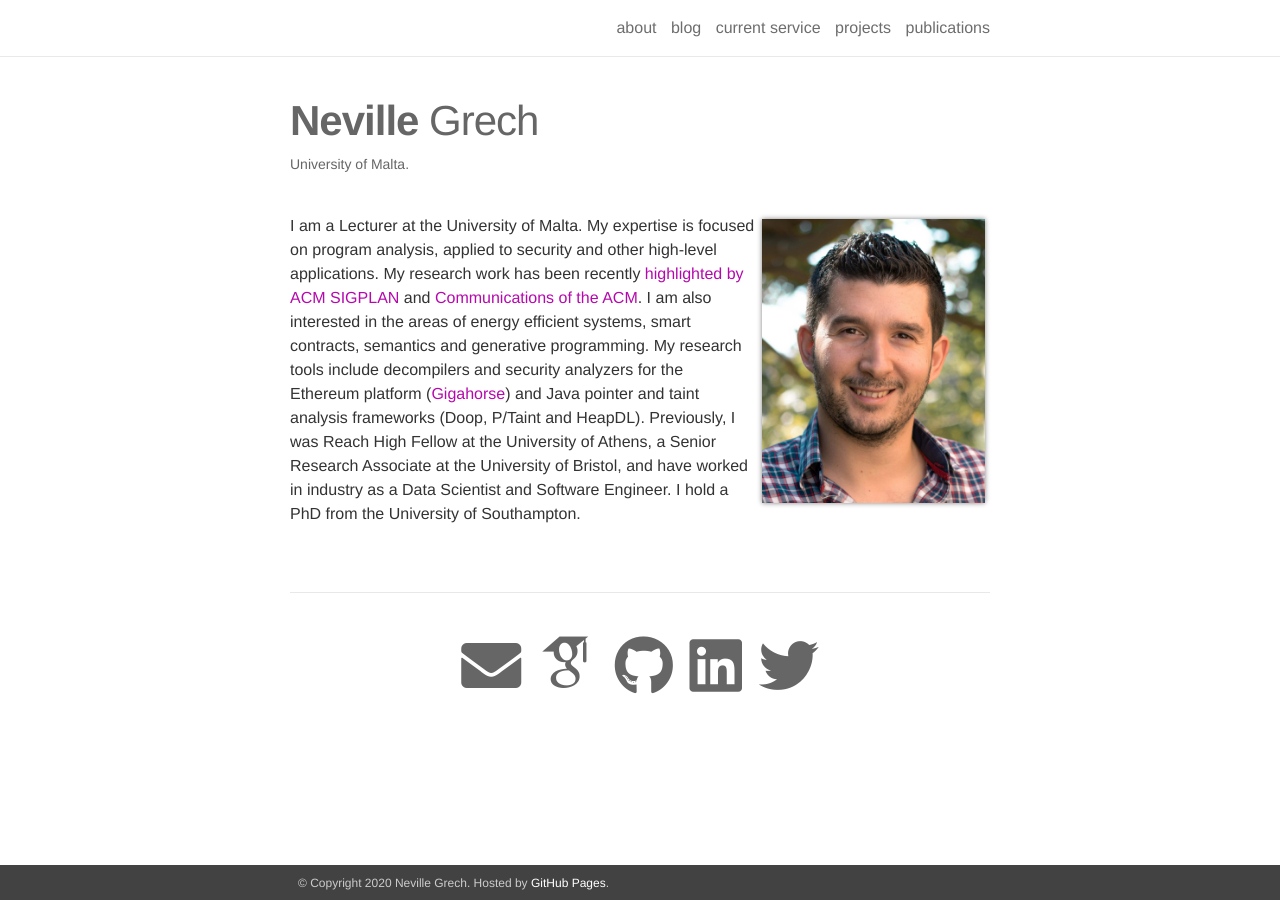
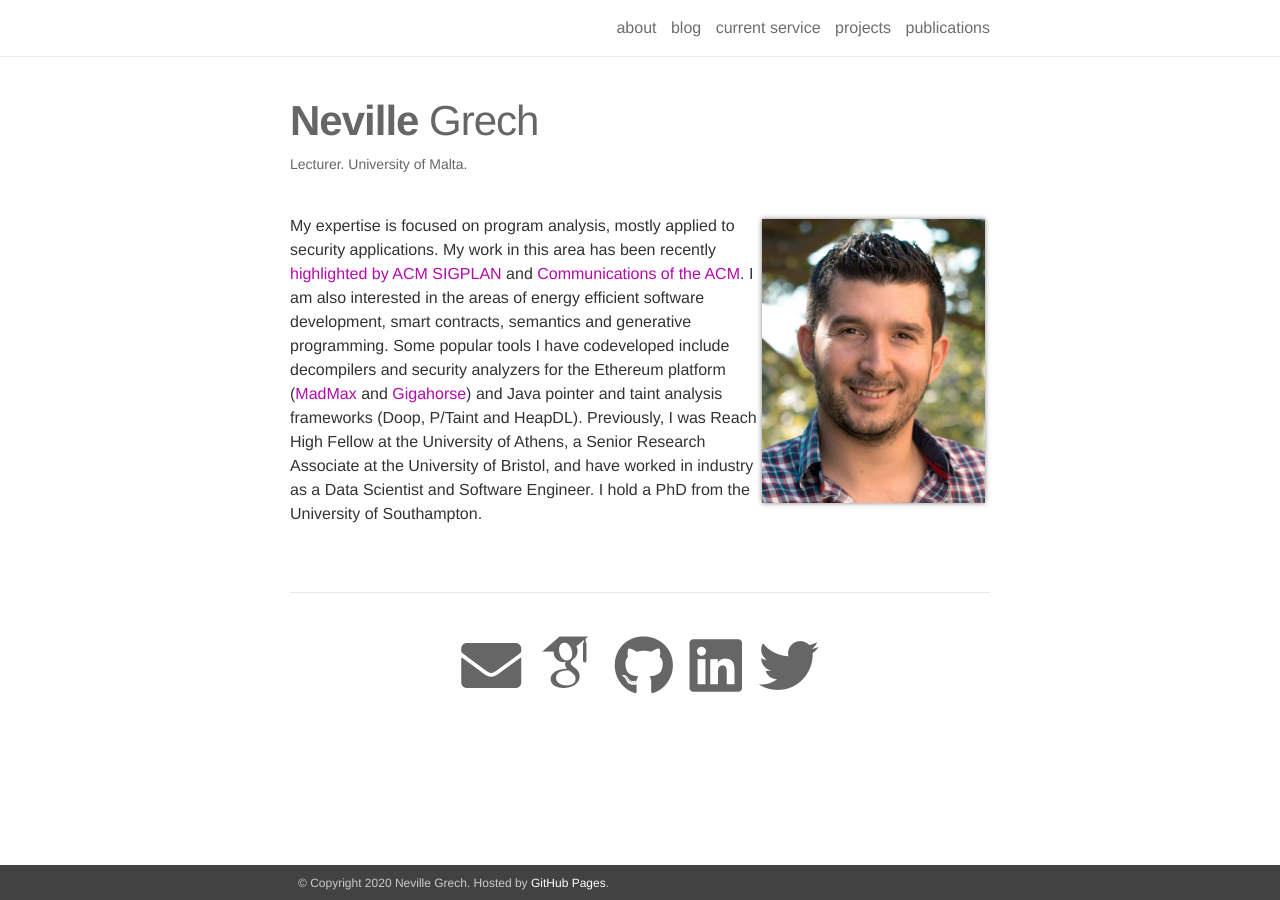
Before and after one commit to nevillegrech/nevillegrech.github.io, a Jekyll site: the page built from _pages/about.md, in a window 1280 px wide. Built offline with Jekyll 4.4.1, drawn with Linux system fonts in a browser that asks for light colours; nearby versions of some CDN libraries; some web fonts are replaced.

Commit message:
update bio

```diff
--- a/_pages/about.md
+++ b/_pages/about.md
@@ -12,4 +12,4 @@
 social: true
 ---
 
-I am a Lecturer at the University of Malta. My expertise is focused on program analysis, applied to security and other high-level applications. My research work has been recently <a href="https://www.sigplan.org/Highlights/Papers/"> highlighted by ACM SIGPLAN </a> and <a href="https://cacm.acm.org/magazines/2020/10/247600-madmax/fulltext"> Communications of the ACM</a>. I am also interested in the areas of energy efficient systems, smart contracts, semantics and generative programming. My research tools include decompilers and security analyzers for the Ethereum platform (<a href="https://github.com/nevillegrech/gigahorse-toolchain">Gigahorse</a>) and Java pointer and taint analysis frameworks (Doop, P/Taint and HeapDL). Previously, I was Reach High Fellow at the University of Athens, a Senior Research Associate at the University of Bristol, and have worked in industry as a Data Scientist and Software Engineer. I hold a PhD from the University of Southampton.
+My expertise is focused on program analysis, mostly applied to security applications. My work in this area has been recently <a href="https://www.sigplan.org/Highlights/Papers/"> highlighted by ACM SIGPLAN </a> and <a href="https://cacm.acm.org/magazines/2020/10/247600-madmax/fulltext"> Communications of the ACM</a>. I am also interested in the areas of energy efficient software development, smart contracts, semantics and generative programming. Some popular tools I have codeveloped include decompilers and security analyzers for the Ethereum platform (<a href="https://github.com/nevillegrech/MadMax">MadMax</a> and <a href="https://github.com/nevillegrech/gigahorse-toolchain">Gigahorse</a>) and Java pointer and taint analysis frameworks (Doop, P/Taint and HeapDL). Previously, I was Reach High Fellow at the University of Athens, a Senior Research Associate at the University of Bristol, and have worked in industry as a Data Scientist and Software Engineer. I hold a PhD from the University of Southampton.
```
Also changed, not shown: other parts of _pages/about.md (+1 -1 lines).
